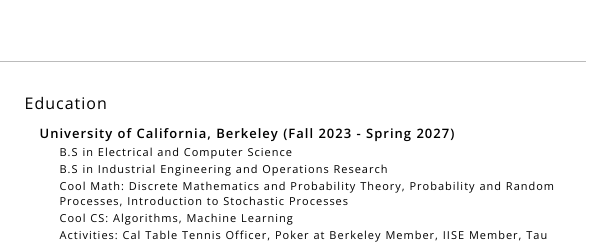
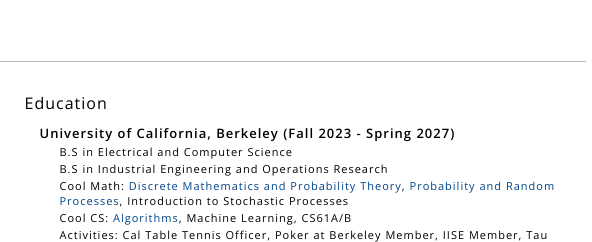
Before and after one commit to ShiftyBlock/davidzyang, a plain HTML site: page index.html in a window 1280 px wide. Shown: the top 242 px of the page, 442-1034 px from the left. Drawn offline with nearby package versions, Linux system fonts and the light colour scheme.

Commit message:
Update index.html

```diff
--- a/index.html
+++ b/index.html
@@ -251,8 +251,8 @@
 <p class = "a">University of California, Berkeley (Fall 2023 - Spring 2027)</p>
 <p class = "b">B.S in Electrical and Computer Science </p>
 <p class = "b">B.S in Industrial Engineering and Operations Research</p>
-<p class = "b">Cool Math: Discrete Mathematics and Probability Theory, Probability and Random Processes, Introduction to Stochastic Processes</p>
-<p class = "b"> Cool CS: Algorithms, Machine Learning</p>
+<p class = "b">Cool Math: <a href="https://eecs70.org">Discrete Mathematics and Probability Theory</a>, <a href = "https://inst.eecs.berkeley.edu/~ee126/sp24/">Probability and Random Processes</a>, Introduction to Stochastic Processes</p>
+<p class = "b"> Cool CS: <a href = "https://cs170.org">Algorithms</a>, Machine Learning, CS61A/B </p>
 <p class = "b"> Activities: Cal Table Tennis Officer, Poker at Berkeley Member, IISE Member, Tau Beta Pi Candidate </p>
 
 
```
